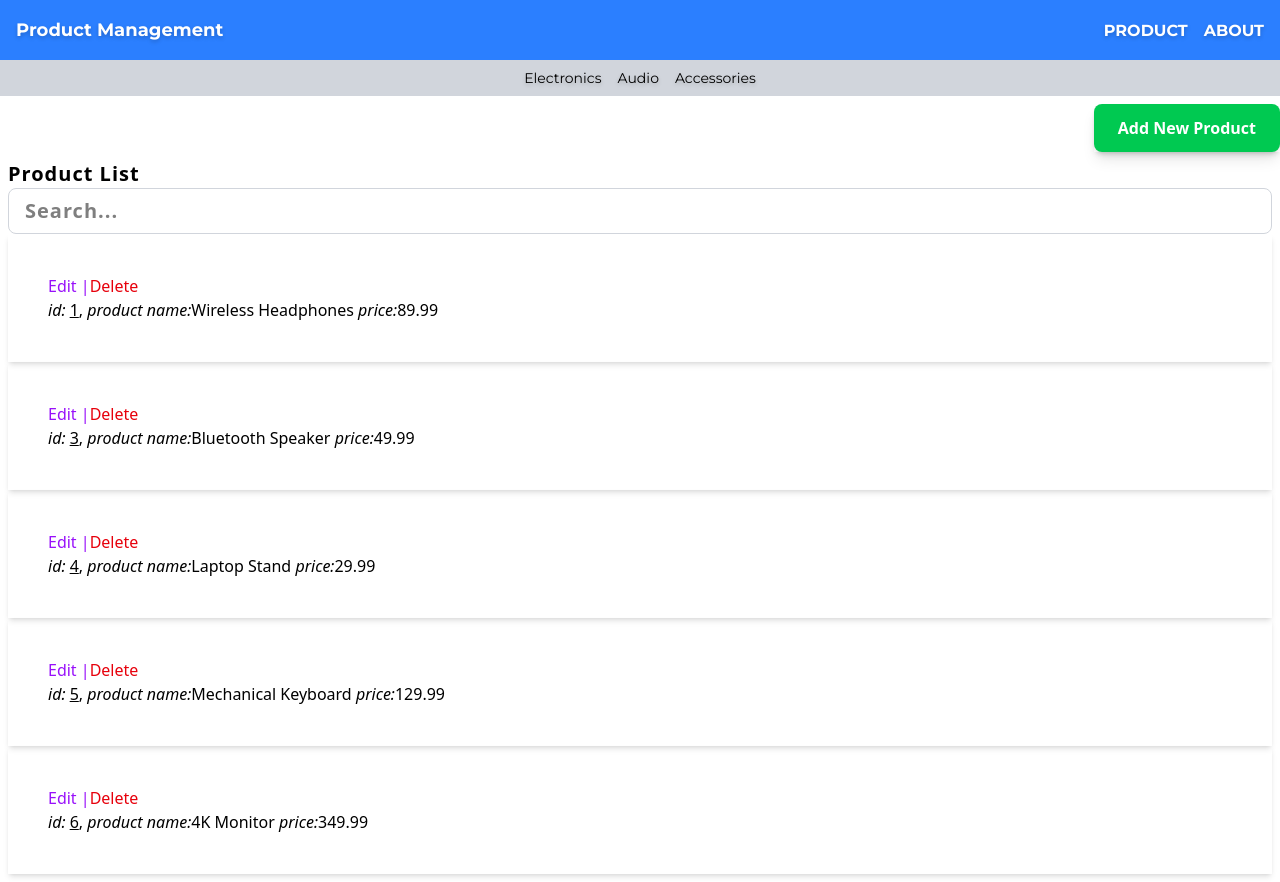
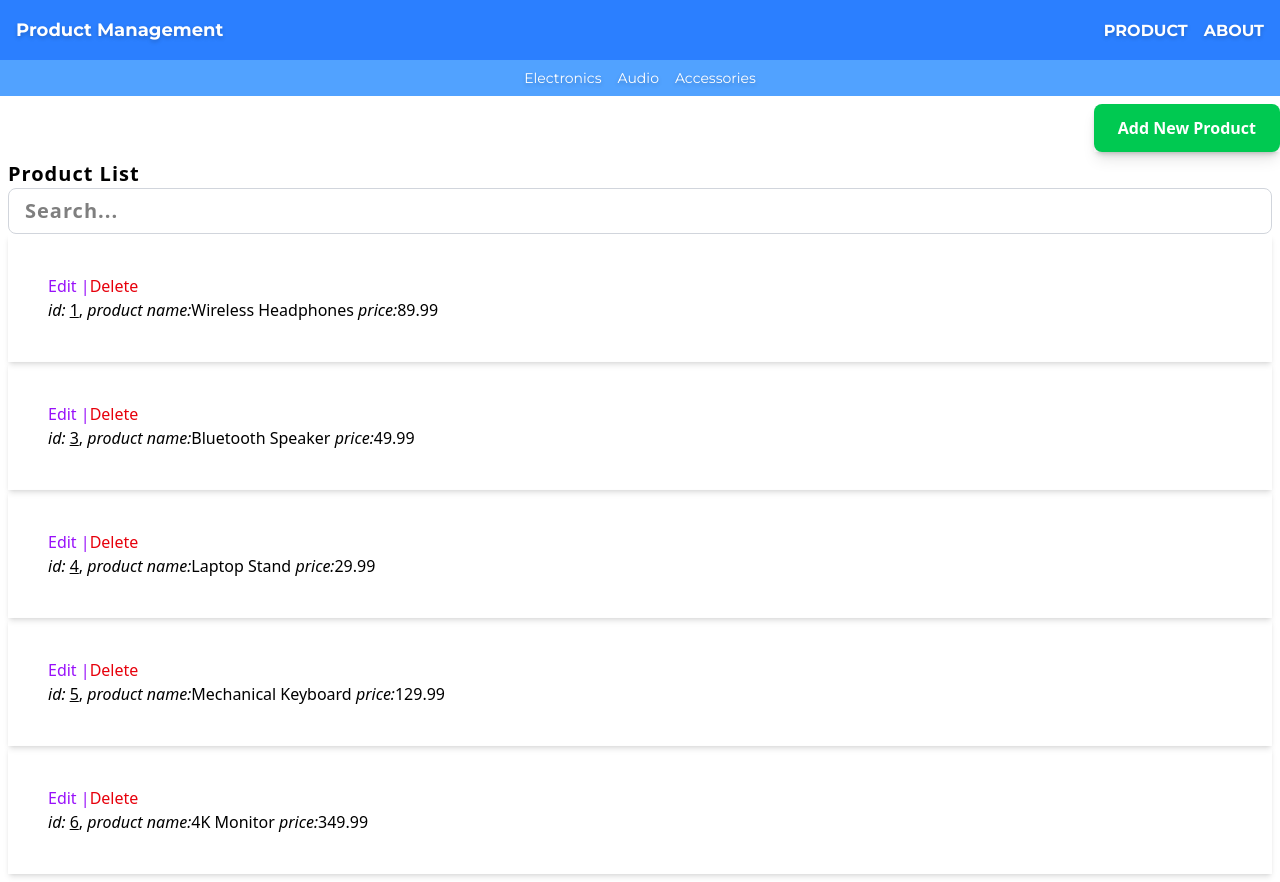
Before and after one commit to P4warit06/PROJECT2-SEC-1-Kittiphop.vue, a Vue app: page /product-manager in a window 1280 px wide. Built offline with nearby package versions, Linux system fonts and the light colour scheme; data requests are answered from the project's data file.

Commit message:
059-[Update] fix Ui Navbar property

```diff
--- a/src/components/Header.vue
+++ b/src/components/Header.vue
@@ -88,13 +88,13 @@ function toggleMenu() {
       </div>
   </header>
 
-  <div class="w-full bg-gray-300 py-2">
+  <div class="w-full bg-blue-400  py-2">
     <div class="flex justify-center items-center text-sm sm:text-sm">
       <a
         href="#"
         v-for="(category, index) in categories"
         :key="index"
-        class="px-2 hover:opacity-70"
+        class="px-2 hover:opacity-70 text-bold text-sm text-white"
       >
         {{ category }}
       </a>
```
